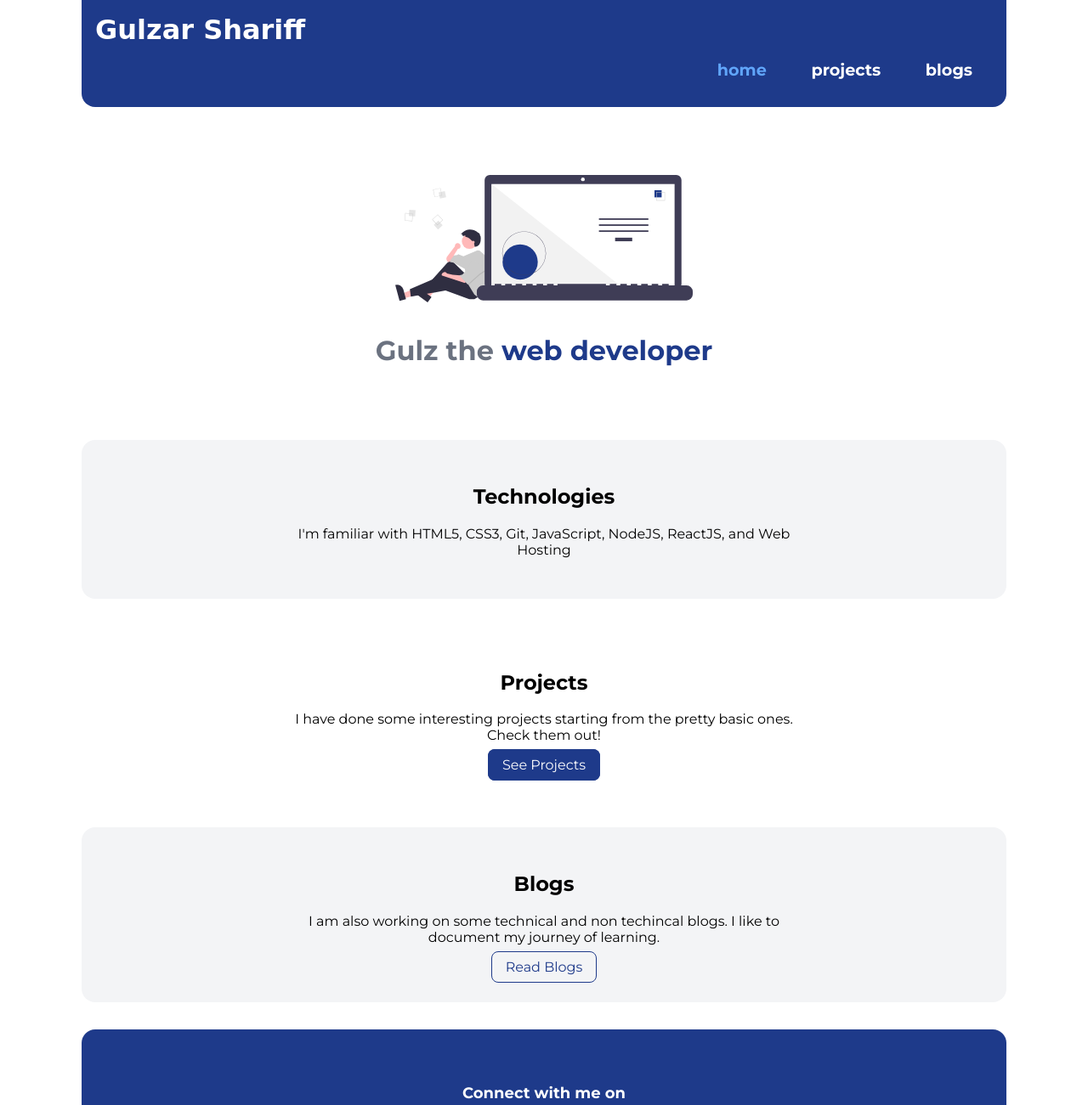
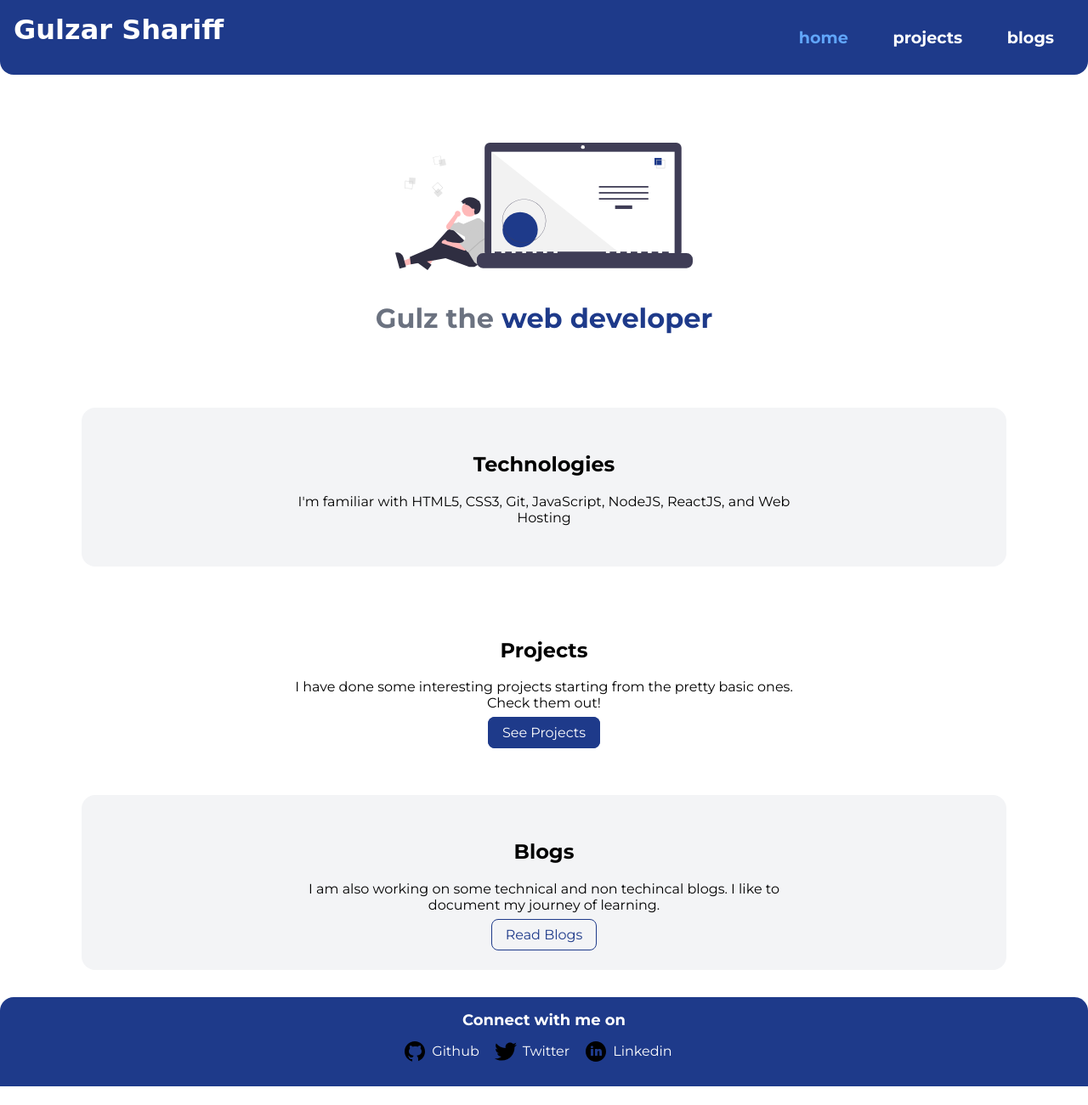
Before and after one commit to Gulzhub/Gulzar-portfolio, a plain HTML site: page index.html in a window 1280 px wide. Shown: the top 1301 px of the page at 85% size. After the commit the page ends 1279 px from the top, so only its background shows below. Drawn offline with Linux system fonts and the light colour scheme.

Commit message:
update: sticky header

```diff
--- a/index.html
+++ b/index.html
@@ -21,7 +21,7 @@
             </li>
         </ul>
     </nav>
-
+    <main>
     <header class="hero">
         <img class="hero-img" src="images/header1e3a8a_code_thinking_re_gka2.svg" />
         <h1 class="hero-heading">Gulz the <span class="heading-inverted"> web developer</span></h1>
@@ -50,20 +50,22 @@
         </div>
     </section>
 
+    </main>
+
     <footer class="footer">
         <div class="footer-header">Connect with me on</div>
-        <ul class="social-links list-non-bullet">
-            <li class="list-item-inline">
+        <ul>
+            <li>
                 <a class="link footer-github" href="https://github.com/Gulzhub" target="_blank">
                     Github
                 </a>
             </li>
-            <li class="list-item-inline">
+            <li>
                 <a class="link footer-twitter" href="https://twitter.com/gulz4you" target="_blank">
                     Twitter
                 </a>
             </li>
-            <li class="list-item-inline">
+            <li>
                 <a class="link footer-linkedin" href="https://www.linkedin.com/in/gulzarshariff" target="_blank">
                     Linkedin
                 </a>
--- a/styles.css
+++ b/styles.css
@@ -9,9 +9,21 @@
 
 body {
     font-family: 'Montserrat', sans-serif;
-    margin: 0px auto;
+    margin: 0;
+
+
+}
+
+main {
     max-width: 85%;
+    margin: 0 auto;
+}
 
+nav {
+    display: flex;
+    justify-content: space-between;
+    position: sticky;
+    top: 0px;
 }
 
 
@@ -94,10 +106,6 @@ a.link:hover {
     font-size: 1.2em;
 }
 
-.navigation .nav-pills {
-    text-align: right;
-}
-
 .navigation .link {
     color: white;
 }
@@ -156,11 +164,18 @@ a.link:hover {
 
 .footer {
     background-color: var(--primary-color);
-    padding: 4rem 1rem;
+    padding: 1rem;
     text-align: center;
     color: white;
     border-top-right-radius: 1rem;
     border-top-left-radius: 1rem;
+}
+
+footer ul {
+  list-style: none;
+  display: flex;
+  justify-content: center;
+  padding-inline-start: 0px;
 }
 
 .footer .link {
@@ -168,13 +183,12 @@ a.link:hover {
 }
 
 .footer .footer-header {
+    text-align: center;
     font-weight: bold;
     font-size: large;
 }
 
-.footer ul {
-    padding-inline-start: 0px;
-}
+
 
 .footer-twitter {
   background-image: url(images/twittericon30by30.svg);
```
